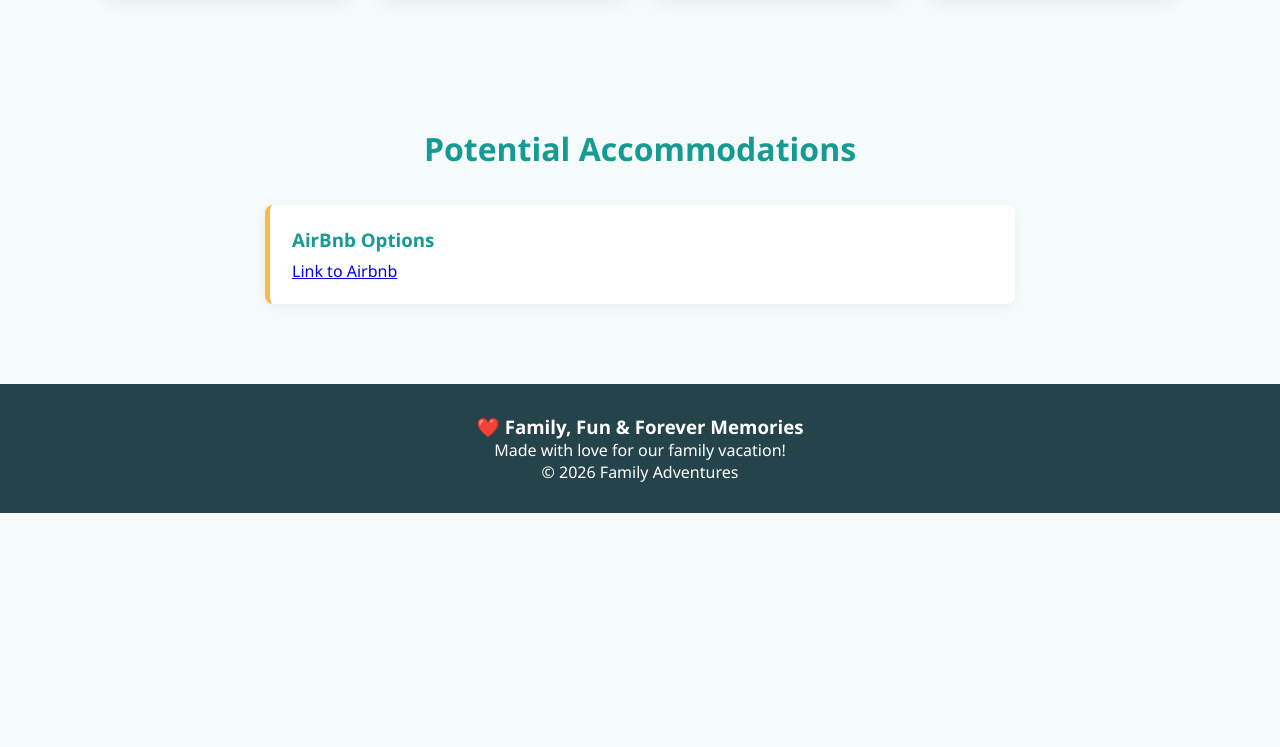
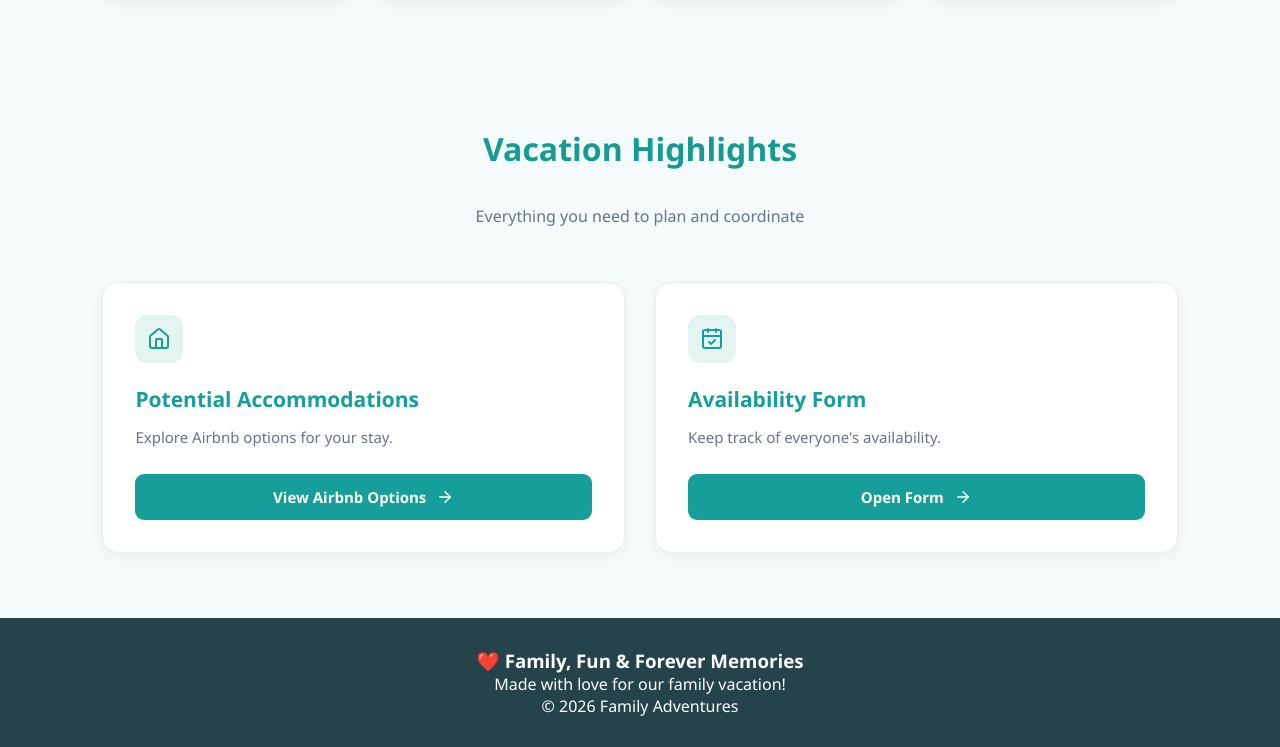
Before and after one commit to mllebexx/family-vacation-2027, a plain HTML site: page index.html in a window 1280 px wide. Shown: the part 1912-2659 px from the top of the page. Before the commit the page ends 2425 px from the top, so only its background shows below. Drawn offline with nearby package versions, Linux system fonts and the light colour scheme.

Commit message:
Add files via upload
Update to layout, added eform link

```diff
--- a/index.html
+++ b/index.html
@@ -27,6 +27,31 @@ header {
     justify-content: space-between;
     align-items: center;
     box-shadow: 0 3px 12px rgba(0,0,0,.06);
+}
+
+/* Main container */
+.container {
+    max-width: 1100px;
+    margin: 0 auto;
+    padding: 60px 30px;
+}
+
+/* Page heading */
+.page-header {
+    text-align: center;
+    margin-bottom: 55px;
+}
+
+.page-header h1 {
+    color: #159E9A;
+    font-size: 36px;
+    font-weight: 700;
+    margin-bottom: 12px;
+}
+
+.page-header p {
+    color: #64748B;
+    font-size: 16px;
 }
 
 .logo {
@@ -176,7 +201,7 @@ section {
 }
 
 .itinerary {
-    max-width: 750px;
+    max-width: 500px;
     margin: auto;
 }
 
@@ -222,6 +247,93 @@ footer {
     padding: 30px;
 }
 
+/* Card layout */
+.links-grid {
+    display: grid;
+    grid-template-columns: repeat(2, 1fr);
+    gap: 30px;
+}
+
+/* Card headings */
+.link-card h2 {
+    color: #159E9A;
+    font-size: 21px;
+    margin-bottom: 12px;
+}
+
+/* Individual cards */
+.link-card {
+    background-color: #FFFFFF;
+    padding: 32px;
+    border-radius: 16px;
+    box-shadow: 0 4px 15px rgba(0, 0, 0, 0.05);
+    border: 1px solid #E8F0EF;
+    transition: transform 0.25s ease,
+                box-shadow 0.25s ease;
+}
+
+.link-card:hover {
+    transform: translateY(-5px);
+    box-shadow: 0 10px 25px rgba(0, 0, 0, 0.08);
+}
+
+/* Icon styling */
+.icon-container {
+    width: 48px;
+    height: 48px;
+    background-color: #E4F4F1;
+    color: #159E9A;
+    border-radius: 12px;
+
+    display: flex;
+    align-items: center;
+    justify-content: center;
+
+    margin-bottom: 22px;
+}
+
+.icon-container svg {
+    width: 24px;
+    height: 24px;
+}
+
+/* Card descriptions */
+.link-card p {
+    color: #64748B;
+    font-size: 15px;
+    line-height: 1.6;
+    margin-bottom: 25px;
+}
+
+/* Buttons */
+.card-button {
+    display: flex;
+    align-items: center;
+    justify-content: center;
+    gap: 10px;
+
+    background-color: #159E9A;
+    color: #FFFFFF;
+
+    text-decoration: none;
+    font-size: 15px;
+    font-weight: 600;
+
+    padding: 13px 18px;
+    border-radius: 9px;
+
+    transition: background-color 0.2s ease;
+}
+
+.card-button:hover {
+    background-color: #117E7B;
+}
+
+.card-button svg {
+    width: 18px;
+    height: 18px;
+}
+
 @media(max-width: 650px) {
     header {
         flex-direction: column;
@@ -236,6 +348,26 @@ footer {
     section {
         padding: 45px 6%;
     }
+    .container {
+        padding: 40px 20px;
+    }
+
+    .page-header {
+        margin-bottom: 35px;
+    }
+
+    .page-header h1 {
+        font-size: 29px;
+    }
+
+    .links-grid {
+        grid-template-columns: 1fr;
+        gap: 20px;
+    }
+
+    .link-card {
+        padding: 25px;
+    }
 }
 </style>
 </head>
@@ -243,12 +375,12 @@ footer {
 <body>
 
 <header>
-    <div class="logo">🌴 Family Adventures</div>
+    <div class="logo">Family Adventures</div>
     <nav>
         <a href="#about">About</a>
         <a href="#destinations">Explore</a>
-        <a href="#itinerary">Itinerary</a>
-        <a href="#packing">Packing</a>
+        <a href="#accomodations">Accomodations</a>
+        <a href="#availability">Availability</a>
     </nav>
 </header>
 
@@ -261,7 +393,7 @@ footer {
 </section>
 
 <section id="about">
-    <h2 class="section-title">☀️ The Adventure Begins!</h2>
+    <h2 class="section-title">The Adventure Begins!</h2>
     <div class="intro">
         <p>
             Welcome to our family vacation page! We're getting ready
@@ -278,7 +410,8 @@ footer {
 </section>
 
 <section class="countdown">
-    <h2>🎉 Countdown to Vacation!</h2>
+
+    <h2>Countdown to Vacation!</h2>
     <div class="timer">
         <div><strong id="days">00</strong>Days</div>
         <div><strong id="hours">00</strong>Hours</div>
@@ -288,7 +421,7 @@ footer {
 </section>
 
 <section id="destinations">
-    <h2 class="section-title">📍 Vacation Highlights</h2>
+    <h2 class="section-title">Vacation Highlights</h2>
 
     <div class="grid">
         <div class="card">
@@ -316,68 +449,82 @@ footer {
         </div>
 
         <div class="card">
-            <img src="https://encrypted-tbn0.gstatic.com/images?q=tbn:ANd9GcRaPEfbpimXzudwYaw4ge7g22C1DNtYpzN3lOKx5eFU5A&s=10" alt="Family nature getaway">
+            <!-- <img src="https://encrypted-tbn0.gstatic.com/images?q=tbn:ANd9GcRaPEfbpimXzudwYaw4ge7g22C1DNtYpzN3lOKx5eFU5A&s=10" alt="Family nature getaway"> -->
+            <img src="./lakeactivities.jpg" alt="Family nature getaway">
             <div class="card-content">
-                <h3>📸 Memory Making</h3>
+                <h3>Lake Activities</h3>
                 <p>The Finger Lakes are perfect for family-friendly lake adventures! With 11 beautiful glacial lakes, families can enjoy everything from swimming and boating to fishing, paddleboarding, and relaxing beach days.</p>
             </div>
         </div>
     </div>
 </section>
+<section >
+    <div class="page-header">
+        <h2 class="section-title">Vacation Highlights</h2>
+        <p>Everything you need to plan and coordinate</p>
+    </div>
+    <div class="links-grid">
+    <!-- Accommodation Card -->
+    <div class="link-card">
+        <div class="icon-container">
+            <i data-lucide="house"></i>
+        </div>
 
-<section id="itinerary">
+        <h2>Potential Accommodations</h2>
+
+        <p>Explore Airbnb options for your stay.</p>
+
+        <a href="https://www.airbnb.com/wishlists/invite/d8660c49-421e-41db-a74e-eeff87a4538a?s=67&unique_share_id=237f466e-450b-4b79-995b-ecbaba8bf6a2" target="_blank" class="card-button">
+            View Airbnb Options
+            <i data-lucide="arrow-right"></i>
+        </a>
+    </div>
+
+    <!-- Availability Card -->
+    <div class="link-card">
+        <div class="icon-container">
+            <i data-lucide="calendar-check"></i>
+        </div>
+
+        <h2>Availability Form</h2>
+
+        <p>Keep track of everyone's availability.</p>
+
+        <a href="https://forms.gle/iJZrJAuHzX1cyAsQ8" target="_blank" class="card-button">
+            Open Form
+            <i data-lucide="arrow-right"></i>
+        </a>
+    </div>
+</div>
+</section>
+<!-- <h2 class="section-title">Links</h2>
+
+<div style="display: flex;">
+<section id="accomodations" >
+
     <h2 class="section-title">Potential Accommodations</h2>
 
-    <div class="itinerary">
+    <div class="itinerary" >
         <div class="day">
             <h3>AirBnb Options</h3>
             <a href="https://www.airbnb.com/wishlists/invite/d8660c49-421e-41db-a74e-eeff87a4538a?s=67&unique_share_id=237f466e-450b-4b79-995b-ecbaba8bf6a2">
                 Link to Airbnb
             </a>
         </div>
-        <!-- <div class="day">
-            <h3>Option1</h3>
-            <p>Travel, check into our hotel, unpack, and enjoy dinner together.</p>
-        </div>
-
-        <div class="day">
-            <h3>Option2</h3>
-            <p>Spend the day swimming, relaxing, and enjoying the sunshine.</p>
-        </div>
-
-        <div class="day">
-            <h3>Option3</h3>
-            <p>Visit local attractions, explore the area, and enjoy an adventure.</p>
-        </div>
-
-        <div class="day">
-            <h3>Option4</h3>
-            <p>Enjoy exciting activities, shopping, and a special family dinner.</p>
-        </div>
-
-        <div class="day">
-            <h3>Option5</h3>
-            <p>One last breakfast, pack our bags, and head home with amazing memories.</p>
-        </div>
-    </div> -->
-</section>
-
-<!-- <section id="packing">
-    <h2 class="section-title">🧳 Family Packing Checklist</h2>
-
-    <div class="checklist">
-        <label><input type="checkbox"> Clothes and outfits</label>
-        <label><input type="checkbox"> Swimsuits and beach towels</label>
-        <label><input type="checkbox"> Sunscreen and sunglasses</label>
-        <label><input type="checkbox"> Toothbrushes and toiletries</label>
-        <label><input type="checkbox"> Phone chargers</label>
-        <label><input type="checkbox"> Travel documents</label>
-        <label><input type="checkbox"> Snacks and drinks</label>
-        <label><input type="checkbox"> Cameras</label>
-        <label><input type="checkbox"> Games and entertainment</label>
-        <label><input type="checkbox"> Comfortable shoes</label>
     </div>
 </section> -->
+<!--
+<section id="availability">
+    <h2 class="section-title">Availability Form</h2>
+
+    <div class="itinerary">
+        <div class="day">
+            <h3>Lets keep track of everyone's availability!</h3>
+            <a href="https://forms.gle/iJZrJAuHzX1cyAsQ8">Link to Form</a>
+        </div>
+    </div>
+</section>
+</div> -->
 
 <footer>
     <h3>❤️ Family, Fun & Forever Memories</h3>
@@ -385,7 +532,9 @@ footer {
     <p>© 2026 Family Adventures</p>
 </footer>
 
+<script src="https://unpkg.com/lucide@latest"></script>
 <script>
+
 // CHANGE THIS DATE TO YOUR VACATION START DATE
 const vacationDate = new Date("2027-07-10T00:00:00").getTime();
 
@@ -415,6 +564,8 @@ function updateCountdown() {
 
 updateCountdown();
 setInterval(updateCountdown, 1000);
+
+lucide.createIcons();
 </script>
 
 </body>
```
Also changed, not shown: lakeactivities.jpg (added).
